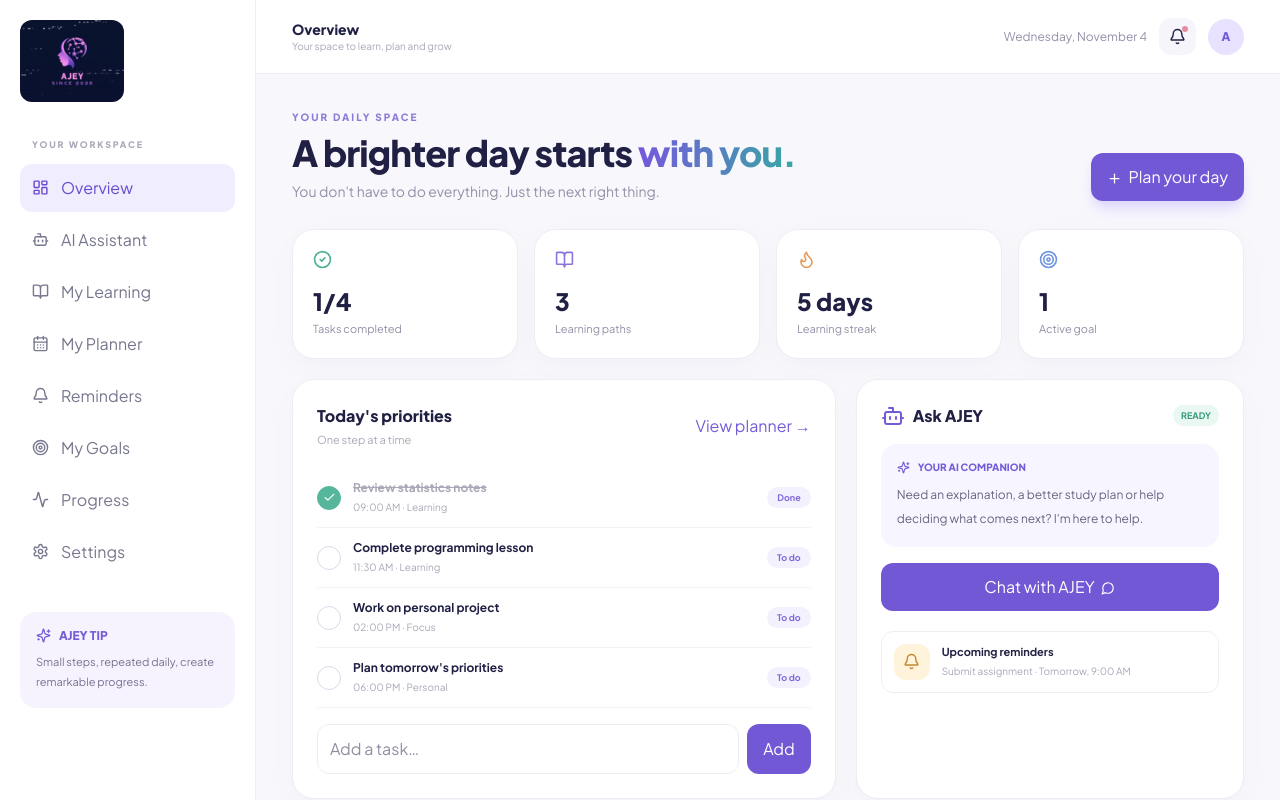
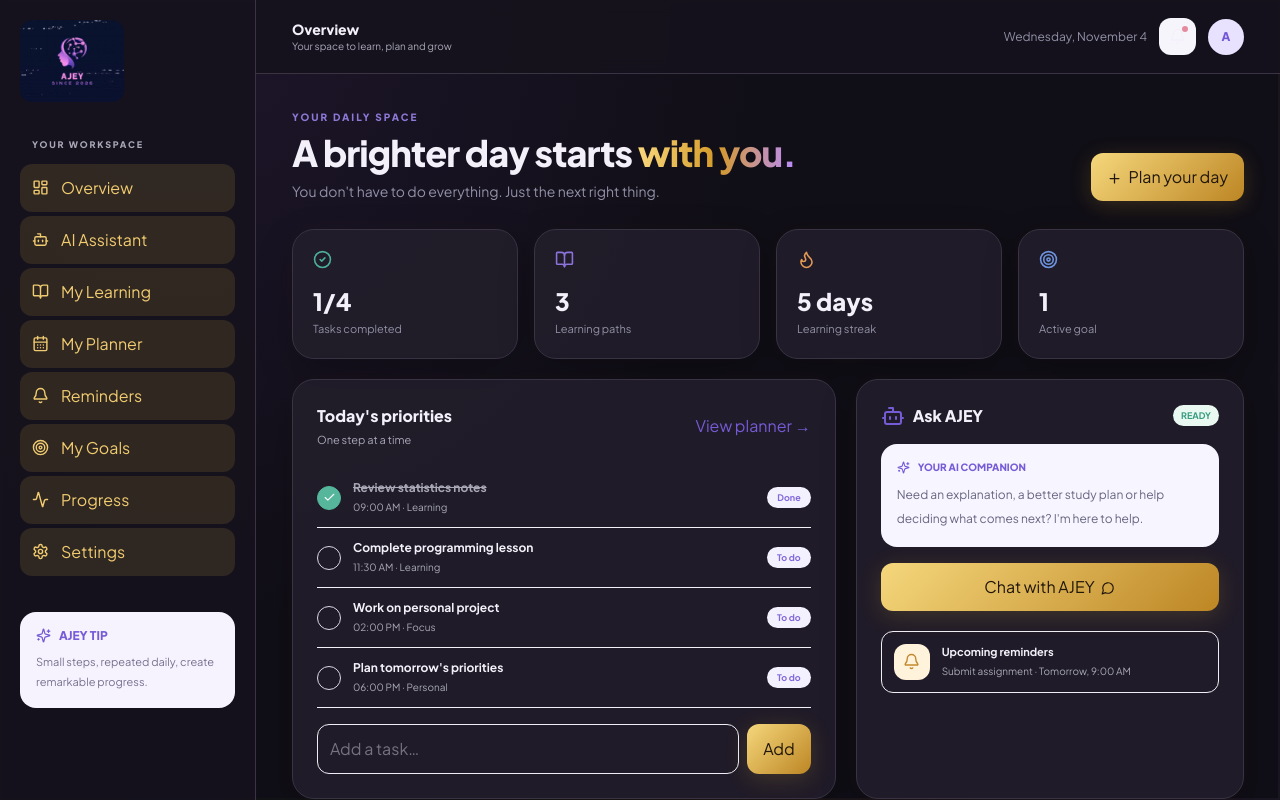
Before and after one commit to johnnychess43/AJEY, a Next.js app: page / in a window 1280 px wide. Shown: the top 800 px of the page. Built offline with nearby package versions, Linux system fonts and the light colour scheme.

Commit message:
Apply AJEY midnight gold LED theme

```diff
--- a/src/app/globals.css
+++ b/src/app/globals.css
@@ -3,3 +3,27 @@
 *{box-sizing:border-box}html{scroll-behavior:smooth}body{margin:0;background:var(--bg);color:var(--ink);font-family:var(--font-jakarta),Arial,sans-serif}
 button,input,textarea{font:inherit}button{cursor:pointer}.panel{background:#fff;border:1px solid var(--line);border-radius:22px;box-shadow:0 8px 24px rgba(46,35,100,.035)}
 .gradient-text{background:linear-gradient(90deg,#7657dd,#36a9a3);-webkit-background-clip:text;background-clip:text;color:transparent}
+
+/* AJEY midnight + gold visual system */
+:root{color-scheme:dark;--ink:#f4f0fa;--muted:#aaa3b6;--line:#393344;--surface:#211d2a;--bg:#100e16}
+html,body{background:#100e16;color:#f4f0fa}
+body{background:radial-gradient(ellipse at 15% 0%,rgba(120,77,185,.13),transparent 38%),#100e16}
+.ajey-shell{position:relative;isolation:isolate;background:transparent;color:#f4f0fa}
+.ajey-shell:before{content:"";position:fixed;inset:0;z-index:-1;pointer-events:none;border:2px solid transparent;border-radius:0;background:linear-gradient(115deg,rgba(245,191,67,.08),rgba(173,90,255,.05),rgba(48,220,255,.08),rgba(245,191,67,.08)) border-box;animation:ajey-led 8s linear infinite;mask:linear-gradient(#000 0 0) padding-box,linear-gradient(#000 0 0);mask-composite:exclude;box-shadow:inset 0 0 26px rgba(207,157,48,.08)}
+@keyframes ajey-led{0%{filter:hue-rotate(0deg);opacity:.35}50%{filter:hue-rotate(110deg);opacity:.9}100%{filter:hue-rotate(360deg);opacity:.35}}
+.ajey-shell aside,.ajey-shell header{background:rgba(22,19,29,.94)!important;border-color:#393344!important;color:#f4f0fa}
+.ajey-shell .panel{background:rgba(33,29,42,.94)!important;border:1px solid #393344!important;box-shadow:0 12px 36px rgba(0,0,0,.22),0 0 22px rgba(214,168,61,.035)!important;color:#f4f0fa}
+.ajey-shell input,.ajey-shell textarea{color:#fff}
+.ajey-shell input::placeholder{color:#777181}
+.ajey-shell button:not(.gold-button){transition:color .2s,border-color .2s,background .2s}
+.ajey-shell nav button{color:#aaa3b6!important}
+.ajey-shell nav button[class*="bg-"]{background:rgba(213,168,66,.14)!important;color:#f0cb70!important}
+.ajey-shell .gradient-text{background:linear-gradient(90deg,#f8d77c,#d49a28,#b98cff);-webkit-background-clip:text;background-clip:text;color:transparent}
+.ajey-shell .gold-button,.ajey-shell main>div button.bg-\[\#7358d6\],.ajey-shell main>div button.bg-\[\#7357d8\]{background:linear-gradient(135deg,#f5d77c,#bd8624)!important;color:#21170a!important;box-shadow:0 5px 22px rgba(210,160,50,.2)}
+.ajey-shell .gold-button:hover{filter:brightness(1.1);transform:translateY(-1px)}
+.ajey-shell .gold-link{color:#f1ca6b}
+.ajey-shell .video-result{background:#17141f;transition:border-color .2s,transform .2s}
+.ajey-shell .video-result:hover{border-color:#d6a83d;transform:translateY(-2px)}
+.ajey-shell footer{border-color:#393344!important}
+.ajey-shell .lesson-notes h2,.ajey-shell .lesson-notes strong{color:#f4d27b}
+@media(prefers-reduced-motion:reduce){.ajey-shell:before{animation:none}.ajey-shell *{scroll-behavior:auto!important;transition:none!important}}
```
